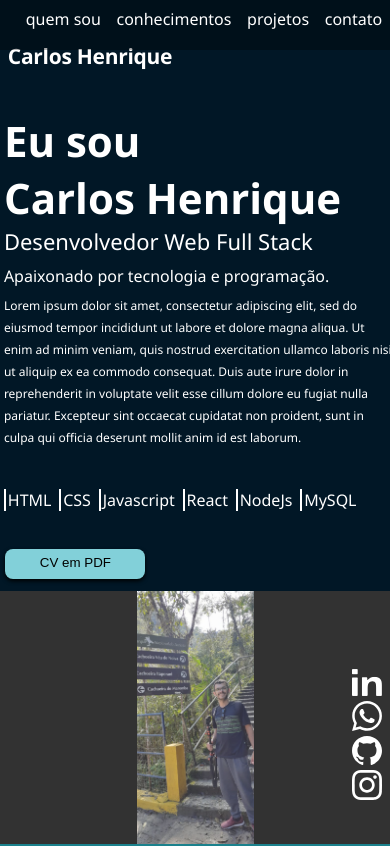
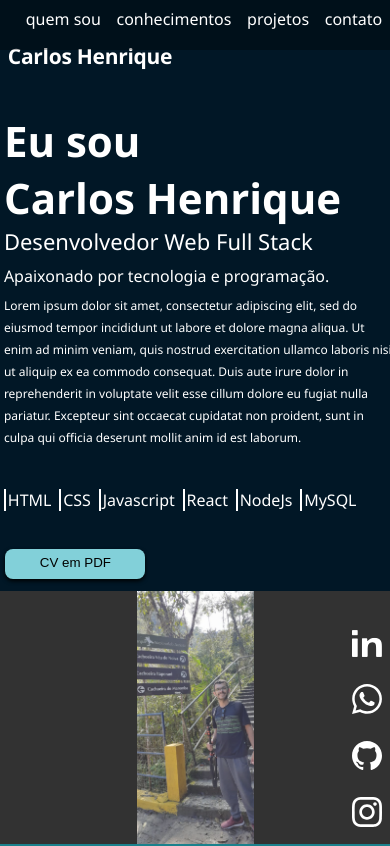
Before and after one commit to Carlos-hr/portfolio-fullstack, a React (Create React App) app in the folder portfolio/: page / in a window 390 px wide. Shown: the top 846 px of the page. Built offline with nearby package versions, Linux system fonts and the light colour scheme; the HTML template or start-up script is replaced by a standard one.

Commit message:
responsivity

```diff
--- a/portfolio/src/components/SocialMedia/styled.js
+++ b/portfolio/src/components/SocialMedia/styled.js
@@ -18,6 +18,11 @@ export const Main = styled.div`
   margin-top: ${(props) => props.mt};
   height: 40%;
   z-index: 1;
+
+  @media screen and (max-width: 768px) {
+    height: 80%;
+    margin-top: 10%;
+  }
 `;
 export const Link = styled.a`
   cursor: pointer;
```
